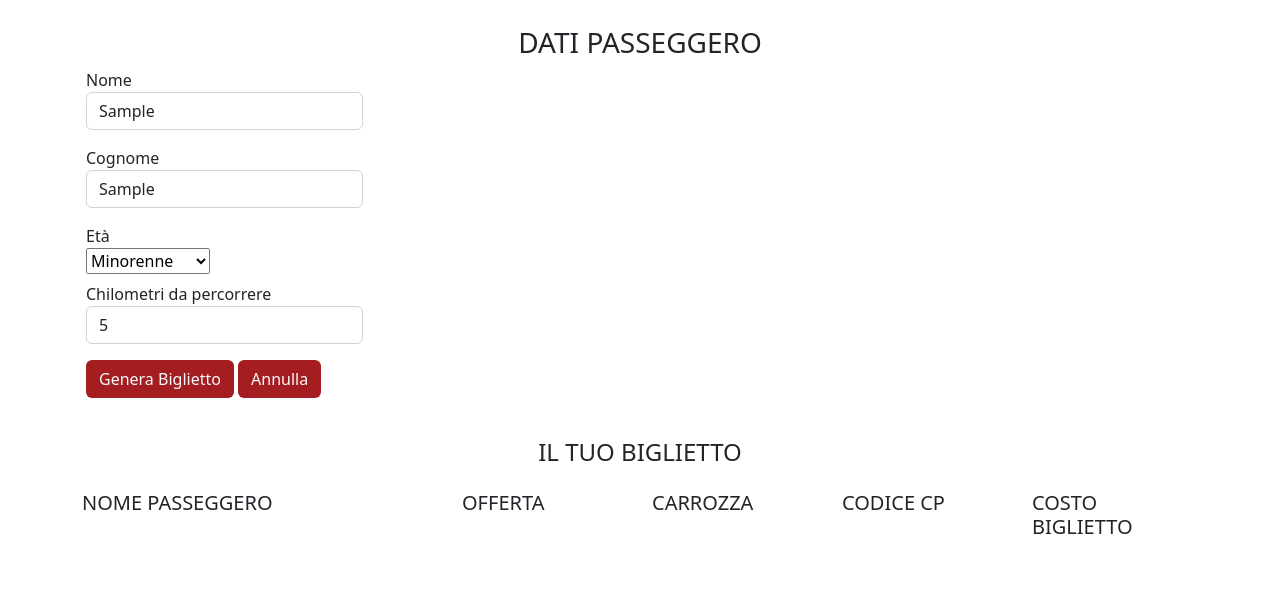
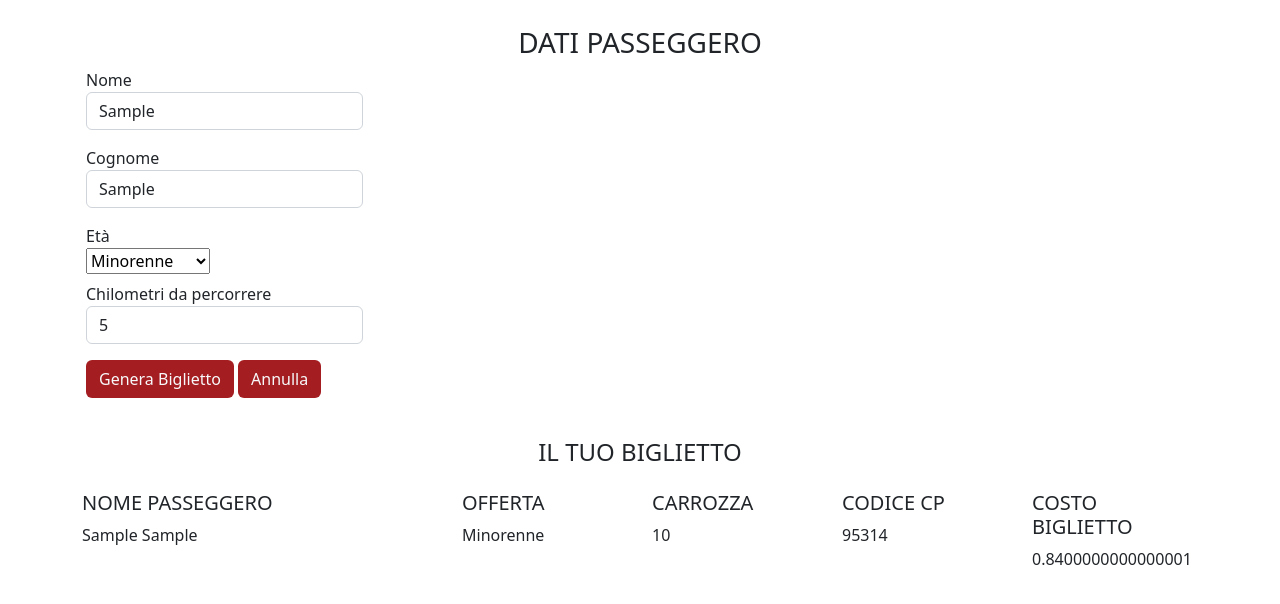
Before and after one commit to luigilalo/js-biglietto-treno-form, a plain HTML site: page index.html in a window 1280 px wide. Both pictures are taken after typing "Sample", "Sample", "5" into the empty fields and a click on the button "Genera Biglietto". Shown: the part 78-682 px from the top of the page. Drawn offline with nearby package versions, Linux system fonts and the light colour scheme.

Commit message:
Improvements

```diff
--- a/index.html
+++ b/index.html
@@ -66,14 +66,14 @@
     </div>
 
 
-    <div class="container">
+    <div class="container d-none" id="ticket">
       <div class="row">
 <div class="col-12">
 <h4 class="text-center mb-4 mt-4"> IL TUO BIGLIETTO </h4>
       </div>
 <div class="col-4">
 <h5> NOME PASSEGGERO </h5>
-<p id="name"></p>
+<p id="passengername"></p>
 </div>
 <div class="col-2">
   <h5> OFFERTA </h5>
@@ -89,7 +89,7 @@
       </div>
       <div class="col-2">
         <h5> COSTO BIGLIETTO </h5>
-        <p id="ticketPrice"></p>
+        <p id="price"></p>
         </div>
 
 </div>
--- a/js/main.js
+++ b/js/main.js
@@ -4,26 +4,35 @@ btnGenerate.addEventListener("click",
     function () {
         event.preventDefault();
         let name = document.getElementById("name").value;
-        console.log("Nome:", name);
+        console.log("Nome:" + " " + name);
 
         let lastname = document.getElementById("lastname").value;
-        console.log("Nome:", lastname);
+        console.log("Nome:" + " " + lastname);
 
         let age = document.getElementById("age").value;
-        console.log("Età:", age);
+        console.log("Età:" + " " + age);
 
         let km = document.getElementById("km").value;
-        console.log("Km:", km);
+        console.log("Km:" + " " + km);
 
         let ticketPrice = km * 0.21;
 
         if (age == "Minorenne") {
-          let ticketMinor = ticketPrice - (ticketPrice * 0.2);
-            console.log("Il prezzo per un minorenne sarà di" + " " + ticketMinor);
+          ticketPrice = ticketPrice - (ticketPrice * 0.2);
+            console.log("Il prezzo per un minorenne sarà di" + " " + ticketPrice);
         }
         else if (age == "Over65") {
-            let ticketOver65 = ticketPrice - (ticketPrice * 0.4);
-            console.log("Il prezzo per un Over65 sarà di" + " " + ticketOver65);
+            ticketPrice = ticketPrice - (ticketPrice * 0.4);
+            console.log("Il prezzo per un Over65 sarà di" + " " + ticketPrice);
         }
+
+        let ticket = document.getElementById('ticket');
+        ticket.classList.remove('d-none');
+        document.getElementById('passengername').innerHTML = name + " " + lastname;
+        document.getElementById('offer').innerHTML = age;
+        document.getElementById('cab').innerHTML = Math.floor(Math.random() * 10) + 1;
+        document.getElementById("codecp").innerHTML = Math.floor(Math.random() * 10000) + 90001;
+        document.getElementById('price').innerHTML = ticketPrice;
+
     }
 )
```
